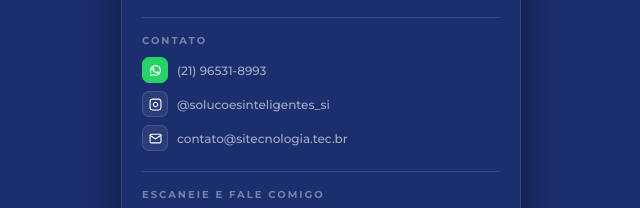
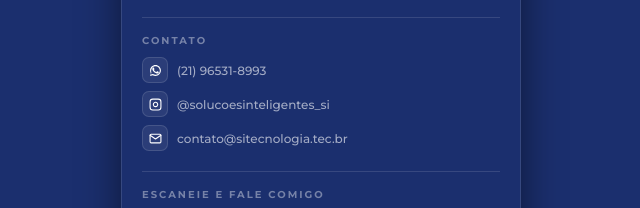
Before and after one commit to FelipeOlli/cartaovirtual-si, a plain HTML site: page index.html in a window 1280 px wide. Shown: the part 591-799 px from the top of the page, 319-959 px from the left. Drawn offline with Linux system fonts and the light colour scheme; a script that the page names is missing.

Commit message:
fix: troca favicon para SVG e remove fundo do ícone WhatsApp no contato
Co-Authored-By: Claude Sonnet 4.6 <noreply@anthropic.com>

```diff
--- a/index.html
+++ b/index.html
@@ -4,7 +4,7 @@
 <meta charset="UTF-8">
 <meta name="viewport" content="width=device-width, initial-scale=1.0">
 <title>Felipe Oliveira — Soluções Inteligentes</title>
-<link rel="icon" href="assets/favicon.jpg" type="image/jpeg">
+<link rel="icon" href="assets/favicon.svg" type="image/svg+xml">
 <link href="https://fonts.googleapis.com/css2?family=Montserrat:wght@300;400;500;600;700;800&display=swap" rel="stylesheet">
 <script src="https://cdnjs.cloudflare.com/ajax/libs/qrcodejs/1.0.0/qrcode.min.js"></script>
 <style>
@@ -91,7 +91,7 @@ html,body{min-height:100vh;background:var(--bg);font-family:'Montserrat',sans-se
     <div class="label">Contato</div>
     <div class="contacts">
       <div class="ci">
-        <div class="ci-icon" style="background:#25D366;border-color:#25D366"><svg width="13" height="13" viewBox="0 0 24 24" fill="white"><path d="M17.472 14.382c-.297-.149-1.758-.867-2.03-.967-.273-.099-.471-.148-.67.15-.197.297-.767.966-.94 1.164-.173.199-.347.223-.644.075-.297-.15-1.255-.463-2.39-1.475-.883-.788-1.48-1.761-1.653-2.059-.173-.297-.018-.458.13-.606.134-.133.298-.347.446-.52.149-.174.198-.298.298-.497.099-.198.05-.371-.025-.52-.075-.149-.669-1.612-.916-2.207-.242-.579-.487-.5-.669-.51-.173-.008-.371-.01-.57-.01-.198 0-.52.074-.792.372-.272.297-1.04 1.016-1.04 2.479 0 1.462 1.065 2.875 1.213 3.074.149.198 2.096 3.2 5.077 4.487.709.306 1.262.489 1.694.625.712.227 1.36.195 1.871.118.571-.085 1.758-.719 2.006-1.413.248-.694.248-1.289.173-1.413-.074-.124-.272-.198-.57-.347z"/><path d="M12.001 2C6.486 2 2.001 6.485 2.001 12c0 1.918.52 3.715 1.428 5.26L2 22l4.868-1.395C8.271 21.471 10.09 22 12.001 22c5.515 0 10-4.485 10-10S17.516 2 12.001 2zm0 18c-1.739 0-3.363-.516-4.72-1.4l-.34-.202-3.494 1.001.975-3.561-.22-.351A7.945 7.945 0 014 12c0-4.411 3.589-8 8.001-8C16.411 4 20 7.589 20 12s-3.589 8-7.999 8z"/></svg></div>
+        <div class="ci-icon"><svg width="13" height="13" viewBox="0 0 24 24" fill="white"><path d="M17.472 14.382c-.297-.149-1.758-.867-2.03-.967-.273-.099-.471-.148-.67.15-.197.297-.767.966-.94 1.164-.173.199-.347.223-.644.075-.297-.15-1.255-.463-2.39-1.475-.883-.788-1.48-1.761-1.653-2.059-.173-.297-.018-.458.13-.606.134-.133.298-.347.446-.52.149-.174.198-.298.298-.497.099-.198.05-.371-.025-.52-.075-.149-.669-1.612-.916-2.207-.242-.579-.487-.5-.669-.51-.173-.008-.371-.01-.57-.01-.198 0-.52.074-.792.372-.272.297-1.04 1.016-1.04 2.479 0 1.462 1.065 2.875 1.213 3.074.149.198 2.096 3.2 5.077 4.487.709.306 1.262.489 1.694.625.712.227 1.36.195 1.871.118.571-.085 1.758-.719 2.006-1.413.248-.694.248-1.289.173-1.413-.074-.124-.272-.198-.57-.347z"/><path d="M12.001 2C6.486 2 2.001 6.485 2.001 12c0 1.918.52 3.715 1.428 5.26L2 22l4.868-1.395C8.271 21.471 10.09 22 12.001 22c5.515 0 10-4.485 10-10S17.516 2 12.001 2zm0 18c-1.739 0-3.363-.516-4.72-1.4l-.34-.202-3.494 1.001.975-3.561-.22-.351A7.945 7.945 0 014 12c0-4.411 3.589-8 8.001-8C16.411 4 20 7.589 20 12s-3.589 8-7.999 8z"/></svg></div>
         <a href="https://wa.me/5521965318993" target="_blank" rel="noopener noreferrer">(21) 96531-8993</a>
       </div>
       <div class="ci">
```
Also changed, not shown: assets/favicon.svg (added).
